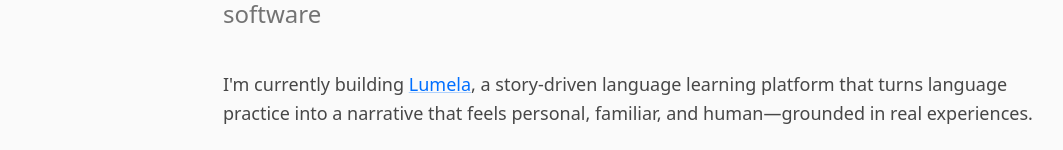
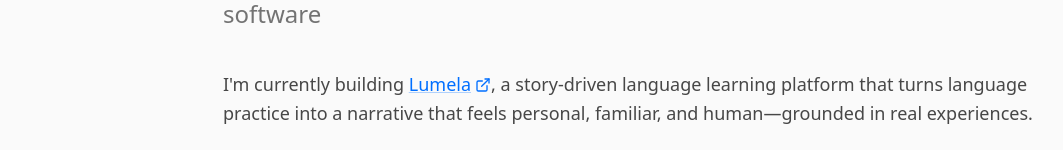
Before and after one commit to RamikaDeSilva/personal-website, a Next.js app: page / in a window 1280 px wide. Shown: the part 331-481 px from the top of the page, without its empty margins (1-1064 px from the left). Built offline with nearby package versions, Linux system fonts and the light colour scheme.

Commit message:
update hero lumela link to have icon

```diff
--- a/components/hero.tsx
+++ b/components/hero.tsx
@@ -1,5 +1,6 @@
 import Link from "next/link";
 import { Button } from "@/components/ui/button";
+import { ExternalLink } from "lucide-react";
 
 export function Hero() {
   return (
@@ -19,9 +20,10 @@
             href="https://lumela.app"
             target="_blank"
             rel="noopener noreferrer"
-            className="text-accent underline decoration-accent/30 transition-colors hover:decoration-accent"
+            className="inline-flex items-center gap-1 text-accent underline decoration-accent/30 transition-colors hover:decoration-accent"
           >
             Lumela
+            <ExternalLink className="h-4 w-4" />
           </a>
           , a story-driven language learning platform that turns language practice into a narrative that feels personal, familiar, and human—grounded in real experiences.
         </p>
```
